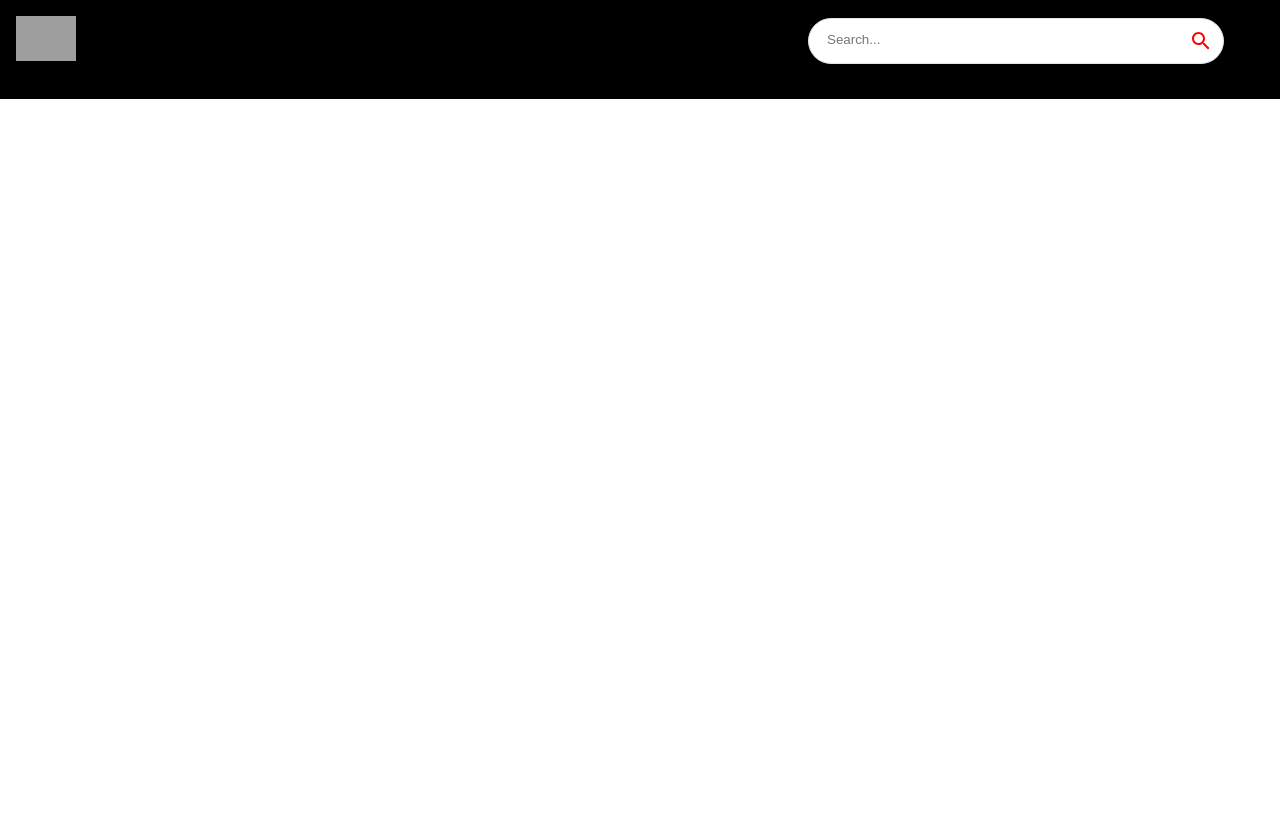
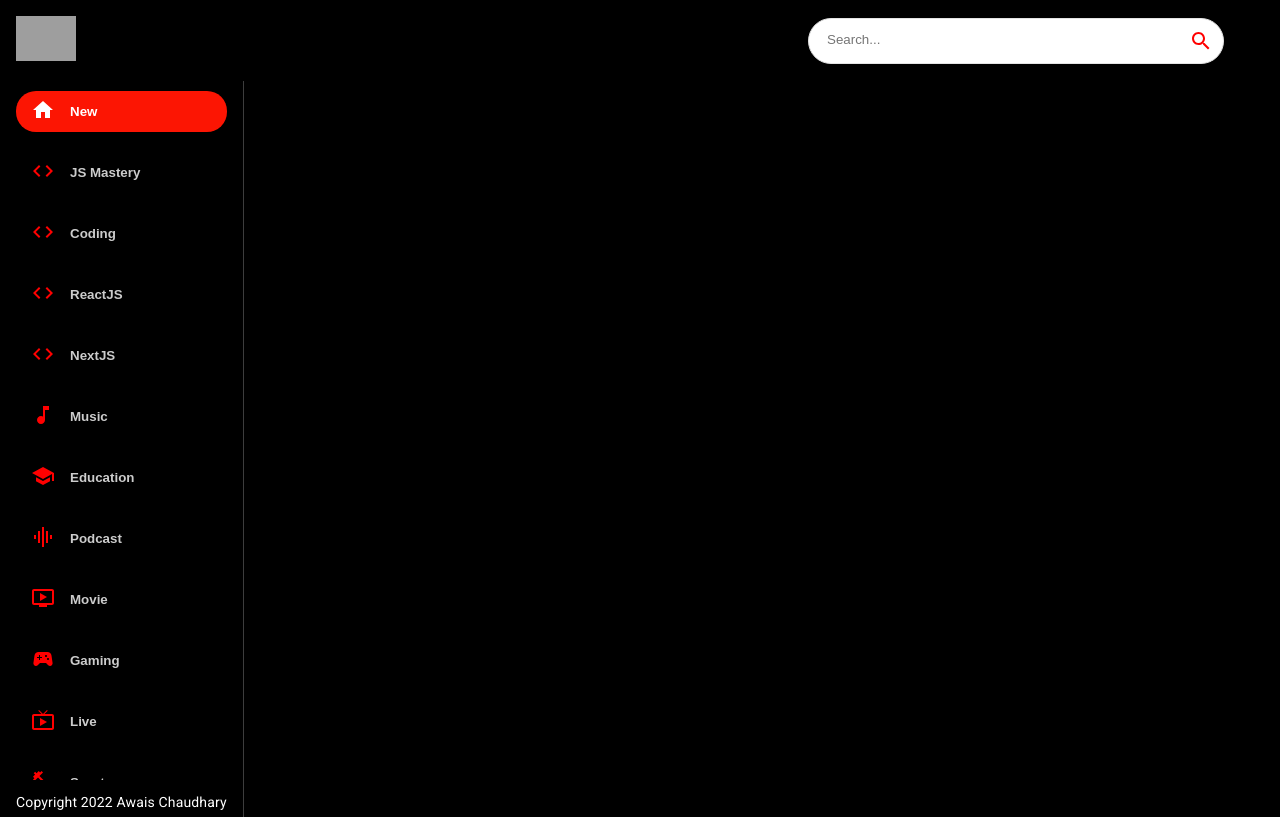
Before and after one commit to Awais512/Youtube-Clone, a React (Create React App) app: page / in a window 1280 px wide. Built offline with nearby package versions, Linux system fonts and the light colour scheme; grey boxes are pictures that could not be loaded.

Commit message:
Static Sidebar

```diff
--- a/src/components/Feed.jsx
+++ b/src/components/Feed.jsx
@@ -1,7 +1,29 @@
-import React from "react";
+import { useState, useEffect } from "react";
+import { Box, Stack, Typography } from "@mui/material";
+import { BorderRight } from "@mui/icons-material";
+import { SideBar } from ".";
 
 const Feed = () => {
-  return <div>Feed</div>;
+  return (
+    <Stack sx={{ flexDirection: { sx: "column", md: "row" } }}>
+      <Box
+        sx={{
+          height: { sx: "auto", md: "92vh" },
+          borderRight: "1px solid #3d3d3d",
+          px: { sx: 0, md: 2 },
+        }}
+      >
+        <SideBar />
+        <Typography
+          className="copyright"
+          variant="body2"
+          sx={{ mt: 1.5, color: "#fff" }}
+        >
+          Copyright 2022 Awais Chaudhary
+        </Typography>
+      </Box>
+    </Stack>
+  );
 };
 
 export default Feed;
--- /dev/null
+++ b/src/components/SideBar.jsx
@@ -0,0 +1,47 @@
+import React from "react";
+import { Stack } from "@mui/material";
+import { categories } from "../utils/constants";
+
+const Sidebar = () => {
+  const selectedCategory = "New";
+  return (
+    <Stack
+      direction="row"
+      sx={{
+        overflowY: "auto",
+        height: { sx: "auto", md: "95%" },
+        flexDirection: { md: "column" },
+      }}
+    >
+      {categories.map((category, i) => (
+        <button
+          className="category-btn"
+          style={{
+            background: category.name === selectedCategory && "#FC1503",
+            color: "#fff",
+          }}
+          key={i}
+        >
+          <span
+            style={{
+              color: category.name === selectedCategory ? "white" : "red",
+              marginRight: "15px",
+            }}
+          >
+            {category.icon}
+          </span>
+
+          <span
+            style={{
+              opacity: category.name === selectedCategory ? "1" : "0.8",
+            }}
+          >
+            {category.name}
+          </span>
+        </button>
+      ))}
+    </Stack>
+  );
+};
+
+export default Sidebar;
--- a/src/components/index.js
+++ b/src/components/index.js
@@ -3,7 +3,7 @@
 //export { default as Loader } from './Loader';
 // export { default as SearchBar } from './SearchBar';
 // export { default as Videos } from './Videos';
-// export { default as Sidebar } from './Sidebar';
+export { default as SideBar } from "./SideBar";
 
 export { default as SearchBar } from "./SearchBar";
 
```
